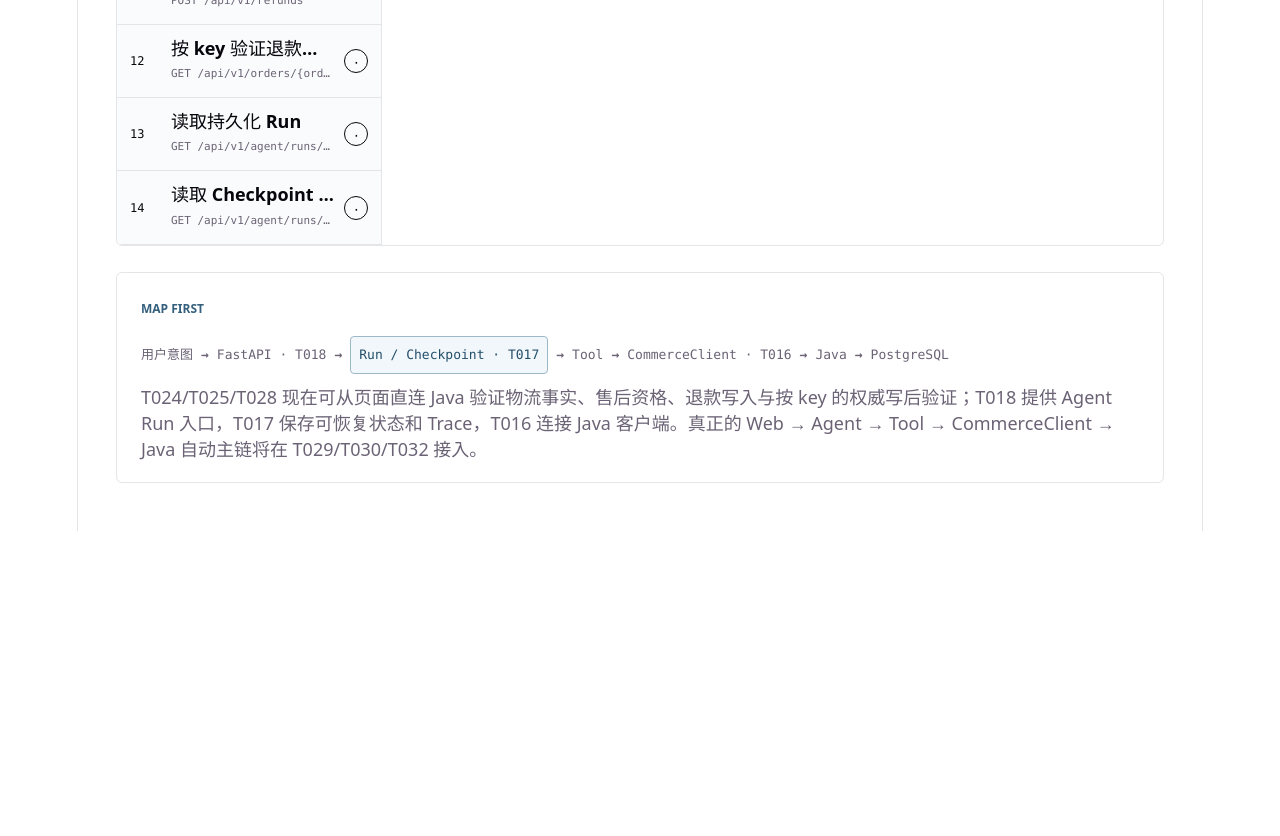
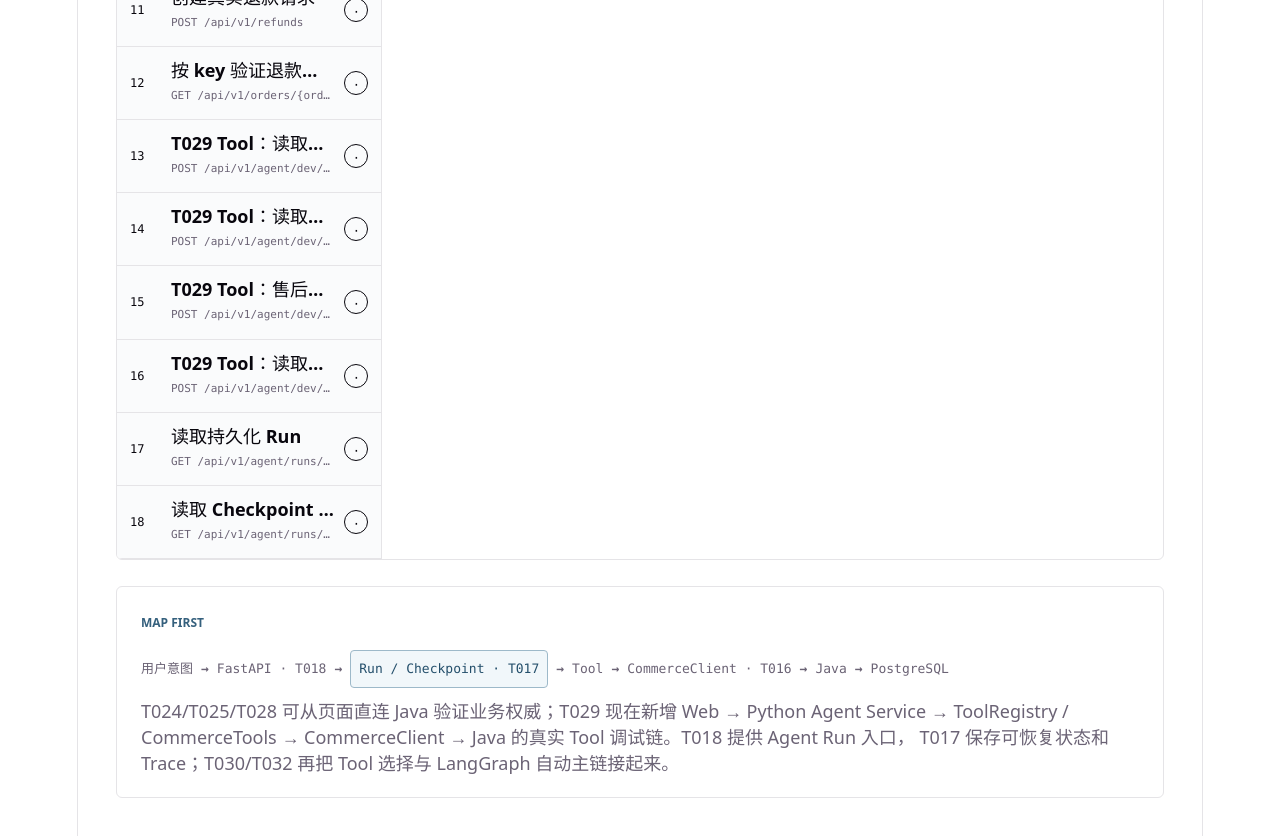
Before and after one commit to seventeen17-source/CommerceAgent, a React (Vite) app in the folder web/: page / in a window 1280 px wide. Shown: the part 1480-2316 px from the top of the page. Before the commit the page ends 2011 px from the top, so only its background shows below. Built offline with nearby package versions, Linux system fonts and the light colour scheme.

Commit message:
feat(t029): add Flow Playground live tool steps

```diff
--- a/web/src/features/validation/T016FlowPlayground.tsx
+++ b/web/src/features/validation/T016FlowPlayground.tsx
@@ -15,6 +15,10 @@ type LiveStepId =
   | 'create-run'
   | 'create-refund'
   | 'verify-refund'
+  | 'tool-get-order'
+  | 'tool-get-logistics'
+  | 'tool-check-eligibility'
+  | 'tool-after-sales'
   | 'read-run'
   | 'read-events'
 
@@ -49,6 +53,7 @@ const AGENT_API = '/agent/runs'
 const COMMERCE_API = '/commerce/orders'
 const ELIGIBILITY_API = '/commerce/after-sales/eligibility'
 const REFUND_API = '/commerce/refunds'
+const TOOL_DEBUG_API = '/agent/dev/tools/execute'
 
 const scenarios: Scenario[] = [
   { id: 'normal', label: '正常流程', summary: '身份 → 订单 → 物流 → eligibility 全部通过' },
@@ -326,6 +331,51 @@ function buildLiveSteps(completed: CompletedLiveSteps, failedStep: LiveStepId |
       note: '这就是 T022/T031 unknown-write recovery 需要的 Java authority read：先确认事实，再决定是否 same-key retry。',
     },
     {
+      id: 'tool-get-order',
+      live: 'tool-get-order',
+      title: 'T029 Tool：读取订单',
+      file: 'app/tools/registry.py + commerce_tools.py',
+      action: 'POST /api/v1/agent/dev/tools/execute',
+      input: 'Bearer token + toolName=get_order + orderId',
+      work: '5173 先到 Python Agent Service；ToolRegistry 校验 capability，再绑定 CommerceTools.get_order，随后 CommerceClient 调 Java 权威订单 API。',
+      output: 'ToolEnvelope<OrderSnapshot>',
+      status: statusFor('tool-get-order'),
+      note: '这一步验证的不是 Java API 本身，而是 Web → Python Tool → CommerceClient → Java 的 T029 链路。',
+    },
+    {
+      id: 'tool-get-logistics',
+      live: 'tool-get-logistics',
+      title: 'T029 Tool：读取物流',
+      file: 'app/tools/registry.py + commerce_tools.py',
+      action: 'POST /api/v1/agent/dev/tools/execute',
+      input: 'Bearer token + toolName=get_logistics + orderId',
+      work: 'ToolRegistry 解析 get_logistics；CommerceTools 把 Java 成功/失败统一包装为 ToolEnvelope。',
+      output: 'success / data / errorCode / retryable / latencyMs / traceId',
+      status: statusFor('tool-get-logistics'),
+    },
+    {
+      id: 'tool-check-eligibility',
+      live: 'tool-check-eligibility',
+      title: 'T029 Tool：售后资格判定',
+      file: 'app/tools/registry.py + commerce_tools.py',
+      action: 'POST /api/v1/agent/dev/tools/execute',
+      input: 'Bearer token + toolName=check_after_sales_eligibility + orderId + reasonCode',
+      work: 'Agent Tool 只传订单和原因码；退款金额仍由 Java EligibilityService 权威计算。',
+      output: 'ToolEnvelope<EligibilityDecision>',
+      status: statusFor('tool-check-eligibility'),
+    },
+    {
+      id: 'tool-after-sales',
+      live: 'tool-after-sales',
+      title: 'T029 Tool：读取售后状态',
+      file: 'app/tools/registry.py + commerce_tools.py',
+      action: 'POST /api/v1/agent/dev/tools/execute',
+      input: 'Bearer token + toolName=get_after_sales_status + orderId + idempotencyKey',
+      work: '通过 Tool 层按 logical key 读取 Java 权威售后状态，为 T031 unknown-write recovery 提供事实。',
+      output: 'ToolEnvelope<AfterSalesStatus>',
+      status: statusFor('tool-after-sales'),
+    },
+    {
       id: 'read-run',
       live: 'read-run',
       title: '读取持久化 Run',
@@ -368,6 +418,10 @@ export function T016FlowPlayground() {
     'create-run': false,
     'create-refund': false,
     'verify-refund': false,
+    'tool-get-order': false,
+    'tool-get-logistics': false,
+    'tool-check-eligibility': false,
+    'tool-after-sales': false,
     'read-run': false,
     'read-events': false,
   })
@@ -393,17 +447,29 @@ export function T016FlowPlayground() {
       (step === 'read-logistics' ||
         step === 'check-eligibility' ||
         step === 'create-refund' ||
-        step === 'verify-refund') &&
+        step === 'verify-refund' ||
+        step === 'tool-get-order' ||
+        step === 'tool-get-logistics' ||
+        step === 'tool-check-eligibility' ||
+        step === 'tool-after-sales') &&
       !orderId.trim()
     ) {
       setResult({ kind: 'error', step, status: null, detail: '请先填写 orderId。' })
       return
     }
-    if ((step === 'check-eligibility' || step === 'create-refund') && !reasonCode.trim()) {
+    if (
+      (step === 'check-eligibility' ||
+        step === 'create-refund' ||
+        step === 'tool-check-eligibility') &&
+      !reasonCode.trim()
+    ) {
       setResult({ kind: 'error', step, status: null, detail: '请先填写 reasonCode。' })
       return
     }
-    if ((step === 'create-refund' || step === 'verify-refund') && !idempotencyKey.trim()) {
+    if (
+      (step === 'create-refund' || step === 'verify-refund' || step === 'tool-after-sales') &&
+      !idempotencyKey.trim()
+    ) {
       setResult({ kind: 'error', step, status: null, detail: '请先填写 Idempotency-Key。' })
       return
     }
@@ -416,6 +482,10 @@ export function T016FlowPlayground() {
       step !== 'check-eligibility' &&
       step !== 'create-run' &&
       step !== 'verify-refund' &&
+      step !== 'tool-get-order' &&
+      step !== 'tool-get-logistics' &&
+      step !== 'tool-check-eligibility' &&
+      step !== 'tool-after-sales' &&
       !runId.trim()
     ) {
       setResult({
@@ -438,6 +508,11 @@ export function T016FlowPlayground() {
               ? REFUND_API
               : step === 'verify-refund'
                 ? `${COMMERCE_API}/${encodeURIComponent(orderId.trim())}/after-sales?idempotencyKey=${encodeURIComponent(idempotencyKey.trim())}`
+                : step === 'tool-get-order' ||
+                    step === 'tool-get-logistics' ||
+                    step === 'tool-check-eligibility' ||
+                    step === 'tool-after-sales'
+                  ? TOOL_DEBUG_API
                 : step === 'read-run'
                   ? `${AGENT_API}/${runId.trim()}`
                   : `${AGENT_API}/${runId.trim()}/events`
@@ -452,6 +527,34 @@ export function T016FlowPlayground() {
           }
         : step === 'create-run'
           ? { method: 'POST', body: JSON.stringify({ message: message.trim() }) }
+          : step === 'tool-get-order'
+            ? {
+                method: 'POST',
+                body: JSON.stringify({ toolName: 'get_order', orderId: orderId.trim() }),
+              }
+          : step === 'tool-get-logistics'
+            ? {
+                method: 'POST',
+                body: JSON.stringify({ toolName: 'get_logistics', orderId: orderId.trim() }),
+              }
+          : step === 'tool-check-eligibility'
+            ? {
+                method: 'POST',
+                body: JSON.stringify({
+                  toolName: 'check_after_sales_eligibility',
+                  orderId: orderId.trim(),
+                  reasonCode: reasonCode.trim(),
+                }),
+              }
+          : step === 'tool-after-sales'
+            ? {
+                method: 'POST',
+                body: JSON.stringify({
+                  toolName: 'get_after_sales_status',
+                  orderId: orderId.trim(),
+                  idempotencyKey: idempotencyKey.trim(),
+                }),
+              }
           : step === 'create-refund'
             ? {
                 method: 'POST',
@@ -541,6 +644,16 @@ export function T016FlowPlayground() {
           >
             T028 · LIVE REFUND
           </button>
+          <button
+            type="button"
+            className="capability-badge live"
+            onClick={() => {
+              setStarted(true)
+              setOpenStep('tool-get-order')
+            }}
+          >
+            T029 · LIVE TOOL
+          </button>
         </div>
       </header>
 
@@ -623,6 +736,11 @@ export function T016FlowPlayground() {
                         step.live === 'create-refund' ||
                         step.live === 'verify-refund'
                           ? 'LIVE STEP · JAVA BUSINESS AUTHORITY'
+                          : step.live === 'tool-get-order' ||
+                              step.live === 'tool-get-logistics' ||
+                              step.live === 'tool-check-eligibility' ||
+                              step.live === 'tool-after-sales'
+                            ? 'LIVE STEP · T029 PYTHON TOOL LAYER'
                           : 'LIVE STEP · T017 PERSISTENCE VIA T018 API'}
                       </span>
                       <h2>{step.title}</h2>
@@ -689,6 +807,46 @@ export function T016FlowPlayground() {
                             value={reasonCode}
                             onChange={(event) => setReasonCode(event.target.value)}
                             placeholder="例如 LOGISTICS_DELAY"
+                          />
+                        </>
+                      ) : step.live === 'tool-get-order' || step.live === 'tool-get-logistics' ? (
+                        <>
+                          <label htmlFor={`live-tool-order-${step.live}`}>orderId</label>
+                          <input
+                            id={`live-tool-order-${step.live}`}
+                            value={orderId}
+                            onChange={(event) => setOrderId(event.target.value)}
+                            placeholder="例如 order-001"
+                          />
+                        </>
+                      ) : step.live === 'tool-check-eligibility' ? (
+                        <>
+                          <label htmlFor="live-tool-elig-order">orderId</label>
+                          <input
+                            id="live-tool-elig-order"
+                            value={orderId}
+                            onChange={(event) => setOrderId(event.target.value)}
+                          />
+                          <label htmlFor="live-tool-elig-reason">reasonCode</label>
+                          <input
+                            id="live-tool-elig-reason"
+                            value={reasonCode}
+                            onChange={(event) => setReasonCode(event.target.value)}
+                          />
+                        </>
+                      ) : step.live === 'tool-after-sales' ? (
+                        <>
+                          <label htmlFor="live-tool-after-order">orderId</label>
+                          <input
+                            id="live-tool-after-order"
+                            value={orderId}
+                            onChange={(event) => setOrderId(event.target.value)}
+                          />
+                          <label htmlFor="live-tool-after-key">idempotencyKey</label>
+                          <input
+                            id="live-tool-after-key"
+                            value={idempotencyKey}
+                            onChange={(event) => setIdempotencyKey(event.target.value)}
                           />
                         </>
                       ) : step.live === 'create-run' ? (
@@ -843,9 +1001,9 @@ export function T016FlowPlayground() {
           <span>CommerceClient · T016</span><b>→</b><span>Java</span><b>→</b><span>PostgreSQL</span>
         </div>
         <p>
-          T024/T025/T028 现在可从页面直连 Java 验证物流事实、售后资格、退款写入与按 key 的权威写后验证；T018 提供
-          Agent Run 入口，T017 保存可恢复状态和 Trace，T016 连接 Java 客户端。真正的 Web → Agent → Tool →
-          CommerceClient → Java 自动主链将在 T029/T030/T032 接入。
+          T024/T025/T028 可从页面直连 Java 验证业务权威；T029 现在新增 Web → Python Agent Service →
+          ToolRegistry / CommerceTools → CommerceClient → Java 的真实 Tool 调试链。T018 提供 Agent Run 入口，
+          T017 保存可恢复状态和 Trace；T030/T032 再把 Tool 选择与 LangGraph 自动主链接起来。
         </p>
       </section>
     </main>
```
